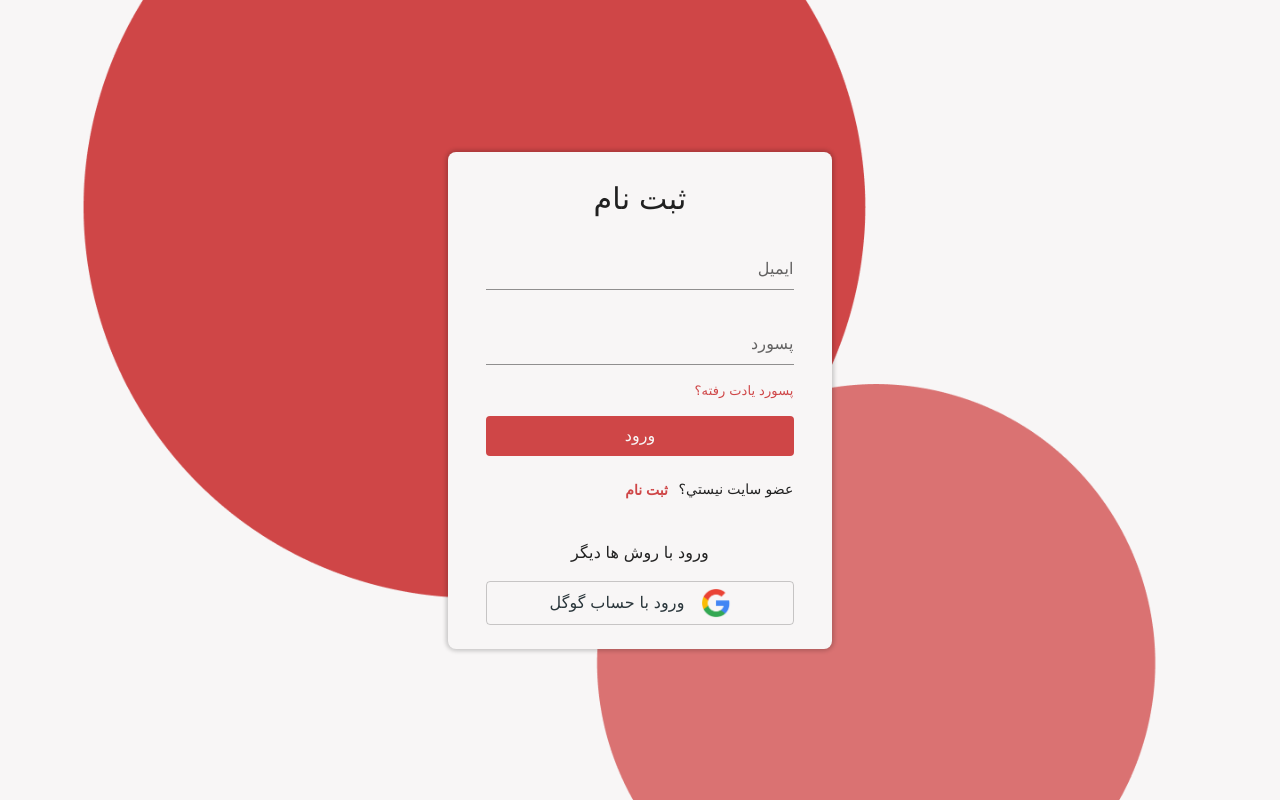
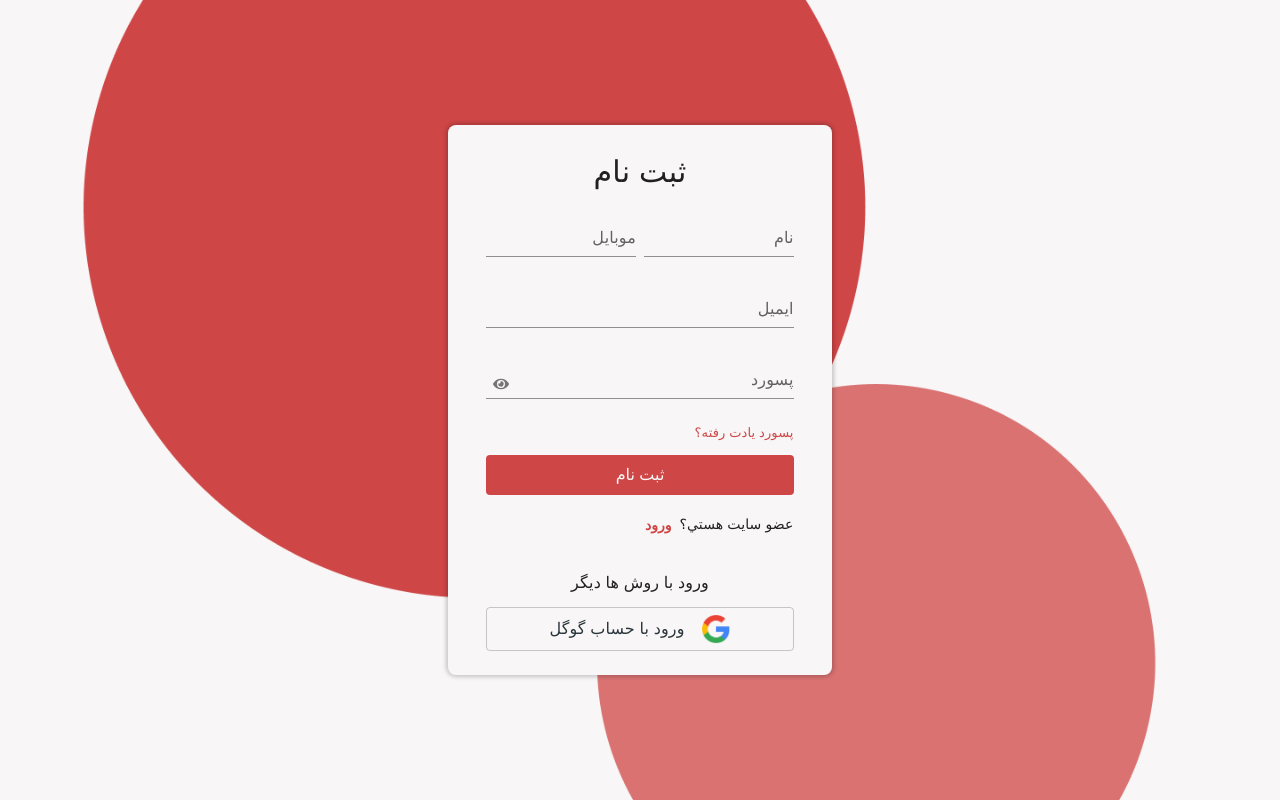
Before and after one commit to masoomeh7798/fullstack-e-commerce, a React (Vite) app in the folder client/: page /auth in a window 1280 px wide. Both pictures are taken after a click on the button "ثبت نام". Built offline with nearby package versions, Linux system fonts and the light colour scheme; a web font is replaced by a local one.

Commit message:
register form added and auth partially completed

```diff
--- a/client/src/Pages/Auth/Login/index.jsx
+++ b/client/src/Pages/Auth/Login/index.jsx
@@ -132,7 +132,7 @@ export default function Login({ handlePageType }) {
                 sx={{
                   fontWeight: 600,
                   '&:hover': {
-                    bgcolor: 'transparent', // Remove bgcolor on hover
+                    bgcolor: 'transparent',
                     color: 'var(--third-clr)',
                   },
                   '&:active': {
--- a/client/src/Pages/Auth/Register/index.jsx
+++ b/client/src/Pages/Auth/Register/index.jsx
@@ -1,12 +1,17 @@
 import { Box, Button, FormControl, Stack, TextField, Typography } from '@mui/material'
-import React from 'react'
+import React, { useState } from 'react'
 import { Link, useNavigate } from 'react-router-dom'
+import { FaEye } from "react-icons/fa";
+import { IoEyeOff } from "react-icons/io5";
 
-export default function Register() {
+
+export default function Register({ handlePageType }) {
+  const [showPass, setShowPass] = useState(false);
 
   return (
     <Box
-      width={{ xs: '95%', xxs: "90%",sm:'70%',md:'45%', lg: '30%' ,xl:'25%'}}
+      width={{ xs: '95%', xxs: "90%", sm: '70%', md: '45%', lg: '30%' }}
+      maxHeight={'98vh'}
     >
       <FormControl
         sx={{
@@ -20,10 +25,10 @@ export default function Register() {
           p={'24px 10%'}
           width={'100%'}
           alignItems={'center'}
-          gap={2}
+          gap={{ xs: 1, sm: 1.5 }}
         >
           <Typography component={'h2'}
-            fontSize={'30px'}
+            fontSize={{xs:'24px',sm:'30px'}}
             fontWeight={500}
 
           >ثبت نام</Typography>
@@ -37,9 +42,17 @@ export default function Register() {
             width={'100%'}
             gap={1}
           >
+            <Stack
+              direction={{ xs: 'column', sm: 'row' }}
+              gap={1}
+            >
               <TextField
                 sx={{
-                p: '14px 0px'
+                  p: { xs: '8px 0', sm: '12px 0px',xl:'14px 0' },
+                  '& > div': {
+                    mt: { xs: '0px', sm: '16px' }
+                  },
+                  width: '100%'
                 }}
                 slotProps={{
                   inputLabel: {
@@ -47,15 +60,22 @@ export default function Register() {
                       textAlign: 'right',
                       right: 0,
                       left: 'auto',
-                    fontSize: '16px'
+                      fontSize: '16px',
+                      top: {xs:'-16px',sm:0},
+                      '&.MuiInputLabel-shrink': {
+                        top: '-5px',
+                      }
                     }
                   }
                 }}
-              label="ايميل" variant="standard" />
+                label="نام" variant="standard" />
               <TextField
                 sx={{
-                p: '14px 0px',
-                pb: 0
+                  p: { xs: '8px 0', sm: '12px 0px',xl:'14px 0' },
+                  '& > div': {
+                    mt: { xs: '0px', sm: '16px' }
+                  },
+                  width: '100%'
                 }}
                 slotProps={{
                   inputLabel: {
@@ -63,13 +83,83 @@ export default function Register() {
                       textAlign: 'right',
                       right: 0,
                       left: 'auto',
-                    fontSize: '16px'
+                      fontSize: '16px',
+                      top: {xs:'-16px',sm:0},
+                      '&.MuiInputLabel-shrink': {
+                        top: '-5px',
+                      }
+                    }
+                  }
+                }}
+                label="موبايل" variant="standard" />
+
+            </Stack>
+            <TextField
+              sx={{
+                p: { xs: '8px 0', sm: '12px 0px',xl:'14px 0' },
+                '& > div': {
+                  mt: { xs: '0px', sm: '16px' }
+                },
+              }}
+              slotProps={{
+                inputLabel: {
+                  sx: {
+                    textAlign: 'right',
+                    right: 0,
+                    left: 'auto',
+                    fontSize: '16px',
+                    top: {xs:'-16px',sm:0},
+                    '&.MuiInputLabel-shrink': {
+                      top: '-5px',
+                    }
+                  }
+                }
+              }}
+              label="ايميل" variant="standard" />
+            <Box
+              width={'100%'}
+              position={'relative'}
+              sx={{
+                '& svg': {
+                  position: 'absolute',
+                  top: { xs: '20%', sm: '44.5%' },
+                  left: '2%',
+                  opacity: .6,
+                  cursor: 'pointer'
+                }
+              }}
+            >
+              <TextField
+                type={showPass ? 'text' : 'password'}
+                sx={{
+                  p: { xs: '8px 0', sm: '12px 0px',xl:'14px 0' },
+                  '& > div': {
+                    mt: { xs: '0px', sm: '16px' }
+                  },
+                  pb: 0,
+                  width: '100%',
+                  verticalAlign: 'center'
+                }}
+                slotProps={{
+                  inputLabel: {
+                    sx: {
+                      textAlign: 'right',
+                      right: 0,
+                      left: 'auto',
+                      fontSize: '16px',
+                      top: {xs:'-16px',sm:0},
+                      '&.MuiInputLabel-shrink': {
+                        top: '-5px',
+                      }
                     }
                   }
                 }}
                 label="پسورد" variant="standard" />
+              {showPass ? <IoEyeOff onClick={() => setShowPass(false)} /> : <FaEye onClick={() => setShowPass(true)} />}
+
+            </Box>
           </Stack>
-          {/* start text field part */}
+          {/* end text field part */}
           <Typography
             alignSelf={'start'}
             fontSize={'13px'}
@@ -96,37 +186,38 @@ export default function Register() {
                 color: 'var(--primary-clr)',
               }
             }}
-          >ورود</Button>
+          >ثبت نام</Button>
           <Typography
             alignSelf={'start'}
             fontSize={'14px'}
             fontWeight={500}
-          >عضو سايت نيستي؟<span>
+          >عضو سايت هستي؟<span>
               <Button
+                onClick={handlePageType}
                 disableRipple
                 color='secondary'
-
                 sx={{
                   fontWeight: 600,
                   '&:hover': {
-                    bgcolor: 'transparent', // Remove bgcolor on hover
+                    bgcolor: 'transparent',
                     color: 'var(--third-clr)',
                   },
                   '&:active': {
                     bgcolor: 'transparent'
                   },
+                  minWidth: '40px'
                 }}
 
-              >ثبت نام</Button></span></Typography>
+              >ورود</Button></span></Typography>
           {/* start social */}
           <Typography
             fontWeight={500}
-          mt={2}
+            mt={{ xs: 1, sm: 2 }}
           >ورود با روش ها ديگر</Typography>
           <Button
             sx={{
-            width:'100%',
-            border:'1px solid rgba(0,0,0,.2)'
+              width: '100%',
+              border: '1px solid rgba(0,0,0,.2)'
             }}
           >
             <Stack
```
Lines whose indentation alone changed are shown as unchanged.
